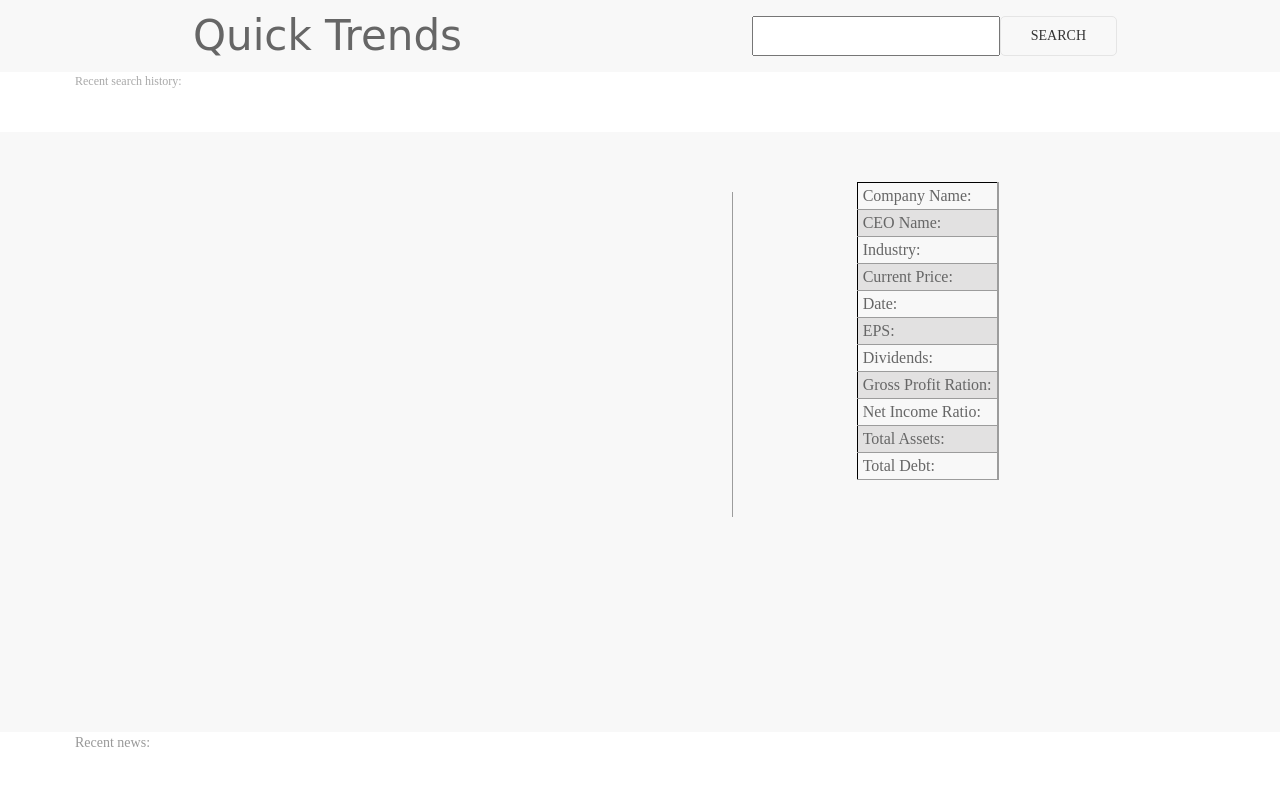
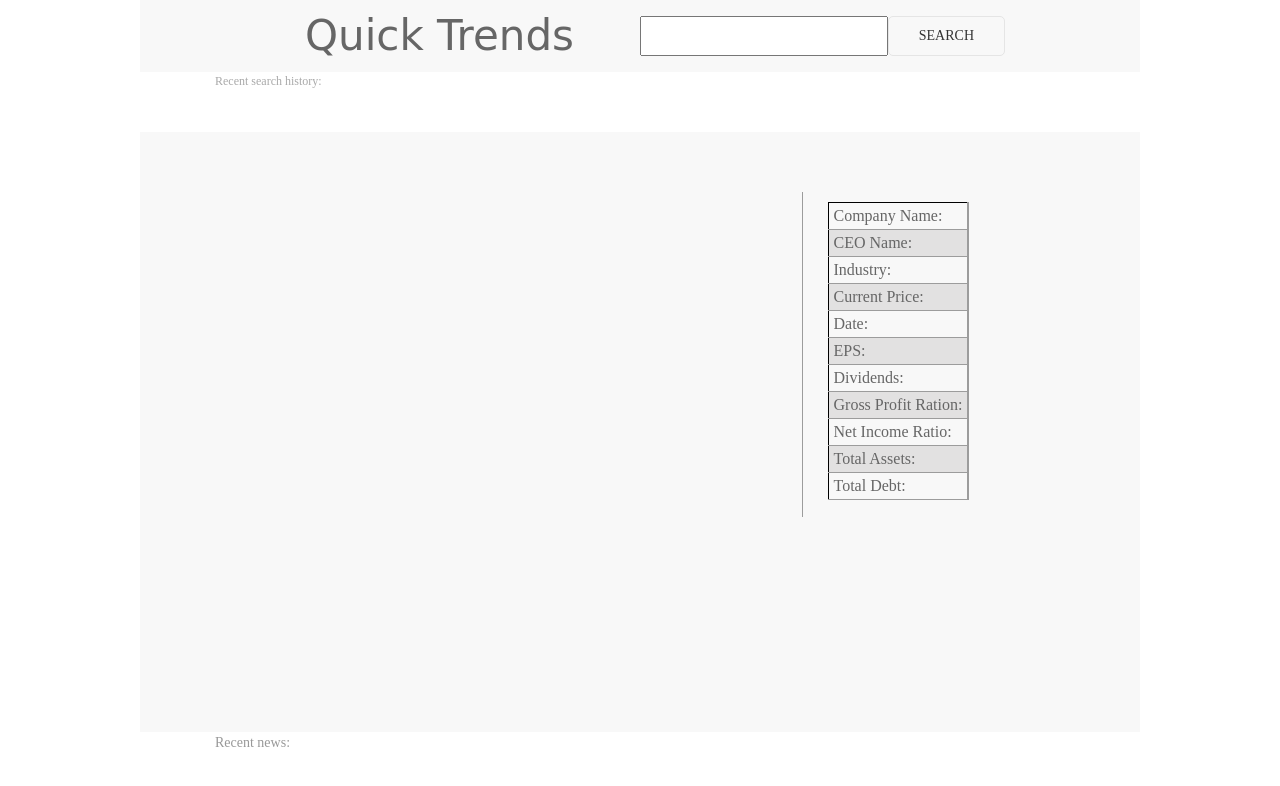
Before and after one commit to rginsberg549/project-1-v2, a plain HTML site: page index.html in a window 1280 px wide. Drawn offline with nearby package versions, Linux system fonts and the light colour scheme; a web font is replaced by a local one.

Commit message:
it's starting to look good

```diff
--- a/Assets/style.css
+++ b/Assets/style.css
@@ -51,6 +51,7 @@
 	text-align: center;
 	height: 600px;
 
+
 }
 
 #contain-it {
@@ -71,8 +72,7 @@
 
 #side-by-side {
 	display: flex;
-	flex-flow: row wrap;
-
+	flex-flow: row;
 }
 
 #nav-left {
@@ -85,10 +85,11 @@
 #value-card {
 	height: 100%;
 	text-align: left;
-	margin-right: auto;
+	/* margin-right: auto; */
 	width: 300px;
-	padding: 40px;
+	/* padding: 40px; */
 	padding-top: 0px;
+	margin: auto;
 }
 
 
@@ -201,6 +202,15 @@
 	background-color: rgb(245, 243, 243);
 }
 
+.wrapper-wrap {
+	max-width: 1000px;
+	margin: auto;
+}
+
+/* .wrapper-top {
+	margin: auto;
+} */
+
 @media (max-width: 600px) {
 	#contain-it {
 		height: 400px;
@@ -253,5 +263,8 @@
 		align-content: center;
 	}
 
+	#side-by-side {
+		flex-flow: column;
+	}
 
 }
--- a/index.html
+++ b/index.html
@@ -11,7 +11,11 @@
 </head>
 
 <body>
-    <div class="uk-navbar-container uk-background-default" uk-navbar>
+
+
+    <div class="uk-background-default">
+
+        <div class="wrapper-wrap uk-navbar-container" uk-navbar>
 
             <div class="uk-navbar-left uk-padding-small" id="nav-left">
 
@@ -23,11 +27,11 @@
                     <input class="uk-search-default" type="text" id="stockInput" minlength="3" maxlength="4">
                     <button class="uk-button uk-button-default" id="submit" type="submit">Search</button>
                 </div>
-
+            </div>
     </div>
 
     </div>
-    <div class="uk-text-small uk-text-muted" id="search-history-div">
+    <div class="uk-text-small uk-text-muted wrapper-wrap" id="search-history-div">
 
         <span id="search-history-text">Recent search history:</span>
         <div id="button-wrapper">
@@ -36,7 +40,7 @@
     </div>
 
 
-    <div id="big-container" class="uk-background-muted">
+    <div id="big-container" class="uk-background-muted wrapper-wrap">
       <div id="clean-wrapper">
         <div id="trend-text-div">
             <span id="trend-text"></span>
@@ -103,10 +107,10 @@
 
     </div>
     </div>
-
+    <div class="wrapper-wrap">
     <div class="uk-text-muted uk-text-small" id="headline-text">Recent news:</div>
-    <br>
-    <div id="article-wrapper" class="uk-background-muted">
+    <br></div>
+    <div id="article-wrapper" class="uk-background-muted wrapper-wrap">
         <div id="article-box">
         <div class="company-articles uk-flex uk-flex-wrap uk-flex-center">
 
```
